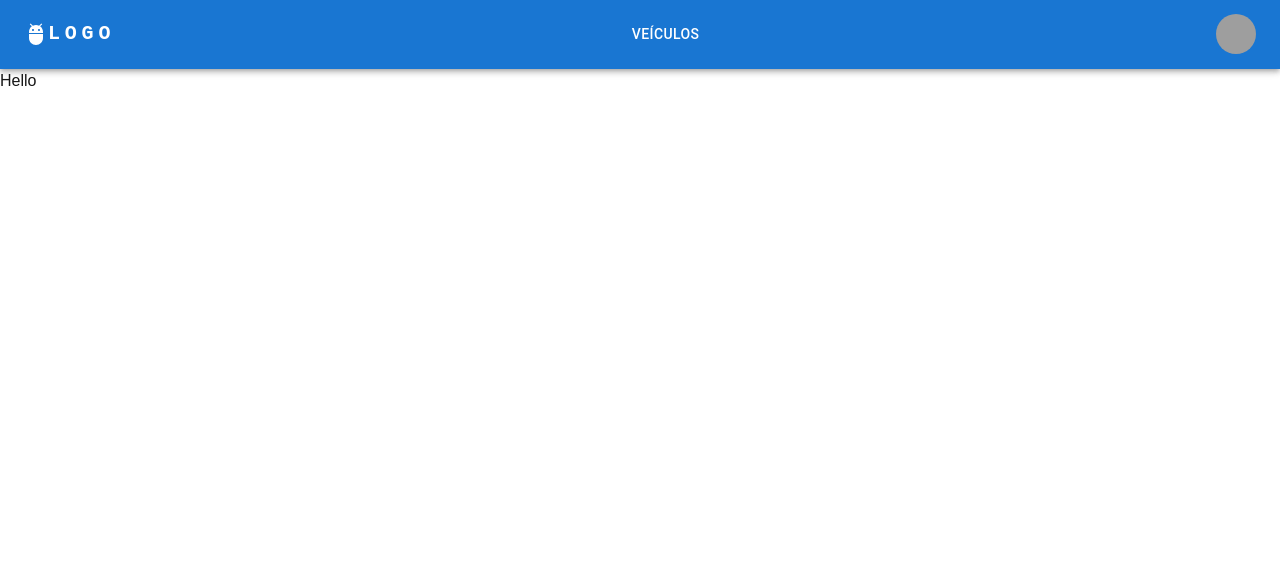
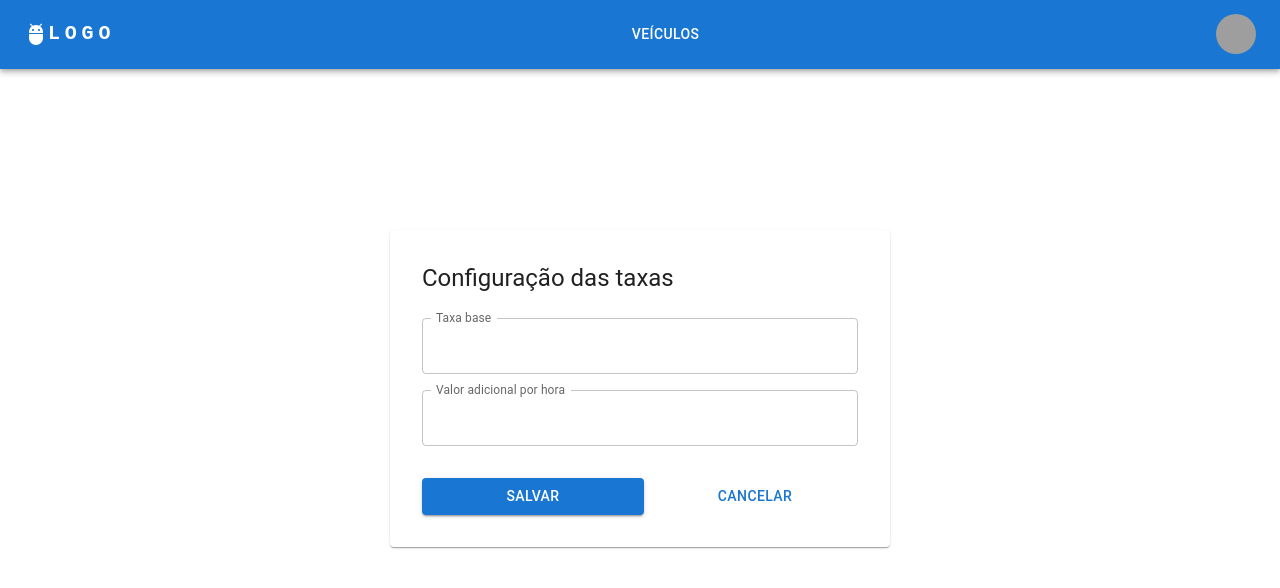
Before and after one commit to DjonathanDAvila/easypark-app, a Next.js app: page /pages/tax_configuration in a window 1280 px wide. Shown: the top 588 px of the page. Built offline with nearby package versions, Linux system fonts and the light colour scheme; grey boxes are pictures that could not be loaded.

Commit message:
feat: Insert new tax configuration

```diff
--- /dev/null
+++ b/src/app/api/fee_configuration/route.tsx
@@ -0,0 +1,18 @@
+import { sql } from "@vercel/postgres";
+import { NextResponse } from "next/server";
+
+export async function POST(request: Request) {
+  try {
+    const { base_rate, additional_rate } = await request.json();
+
+    await sql`
+      INSERT INTO fee_configuration (base_rate, additional_rate)
+      VALUES (${base_rate}, ${additional_rate});
+    `;
+
+    return NextResponse.json({ message: "Configuração de taxas adicionada com sucesso" });
+  } catch (error) {
+    console.error("Erro ao adicionar configuração de taxas:", error);
+    return NextResponse.json({ error: "Erro ao adicionar configuração de taxas" }, { status: 500 });
+  }
+}
--- /dev/null
+++ b/src/app/components/tax_form/TaxForm.tsx
@@ -0,0 +1,102 @@
+import { Box, Button, Card, TextField, Typography } from "@mui/material";
+import { useState } from "react";
+
+const TaxForm = () => {
+  const [baseRate, setBaseRate] = useState("");
+  const [hourlyRate, setHourlyRate] = useState("");
+  const [error, setError] = useState<string | null>(null);
+
+  const handleSave = async () => {
+    try {
+      const response = await fetch("/api/fee_configuration", {
+        method: "POST",
+        headers: { "Content-Type": "application/json" },
+        body: JSON.stringify({
+          base_rate: parseFloat(baseRate),
+          additional_rate: parseFloat(hourlyRate),
+        }),
+      });
+
+      if (!response.ok) {
+        throw new Error("Erro ao adicionar configuração de taxas");
+      }
+
+      // Aqui você pode adicionar alguma lógica adicional, como limpar os campos ou exibir uma mensagem de sucesso.
+      setBaseRate("");
+      setHourlyRate("");
+      setError(null);
+    } catch (error) {
+      console.error("Erro ao adicionar configuração de taxas:", error);
+      setError("Erro ao adicionar configuração de taxas");
+    }
+  };
+
+  return (
+    <Box
+      component="form"
+      sx={{
+        display: "flex",
+        flexDirection: "column",
+        gap: 2,
+        width: "100%",
+        maxWidth: "500px",
+        margin: "0 auto",
+        minHeight: "80vh",
+        justifyContent: "center",
+      }}
+      noValidate
+      autoComplete="off"
+    >
+      <Card
+        sx={{ padding: 4, display: "flex", flexDirection: "column", gap: 2 }}
+      >
+        <Typography gutterBottom variant="h5" component="div">
+          Configuração das taxas
+        </Typography>
+        <TextField
+          id="base-rate"
+          label="Taxa base"
+          type="number"
+          variant="outlined"
+          value={baseRate}
+          onChange={(e) => setBaseRate(e.target.value)}
+          slotProps={{
+            inputLabel: {
+              shrink: true,
+            },
+          }}
+        />
+        <TextField
+          id="hourly-rate"
+          label="Valor adicional por hora"
+          type="number"
+          variant="outlined"
+          value={hourlyRate}
+          onChange={(e) => setHourlyRate(e.target.value)}
+          slotProps={{
+            inputLabel: {
+              shrink: true,
+            },
+          }}
+        />
+        {error && <Typography color="error">{error}</Typography>}
+        <Box
+          sx={{
+            display: "flex",
+            gap: 1,
+            marginTop: 2,
+          }}
+        >
+          <Button variant="contained" sx={{ flex: 1 }} onClick={handleSave}>
+            Salvar
+          </Button>
+          <Button variant="text" sx={{ flex: 1 }}>
+            Cancelar
+          </Button>
+        </Box>
+      </Card>
+    </Box>
+  );
+};
+
+export default TaxForm;
--- a/src/app/pages/tax_configuration/page.tsx
+++ b/src/app/pages/tax_configuration/page.tsx
@@ -1,14 +1,15 @@
 "use client"
 
 import AppBar from '../../components/components/ResponsiveAppBar/ResponsiveAppBar';
+import TaxForm from '../../components/tax_form/TaxForm';
 
-const HomePage = () => {
+const TaxConfigurationPage = () => {
   return (
     <div>
         <AppBar></AppBar>
-        <h1>Hello</h1>
+        <TaxForm></TaxForm>
     </div>
   );
 };
 
-export default HomePage;
+export default TaxConfigurationPage;
```
Also changed, not shown: src/app/components/tax_form/styles.module.css (added).
